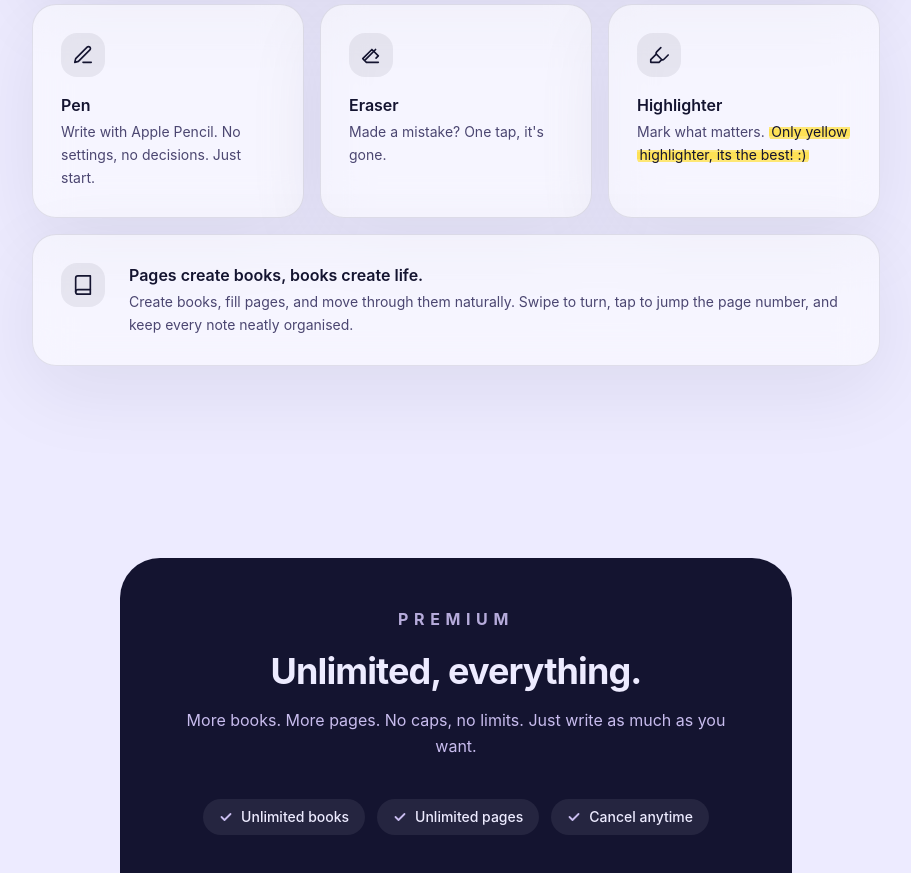
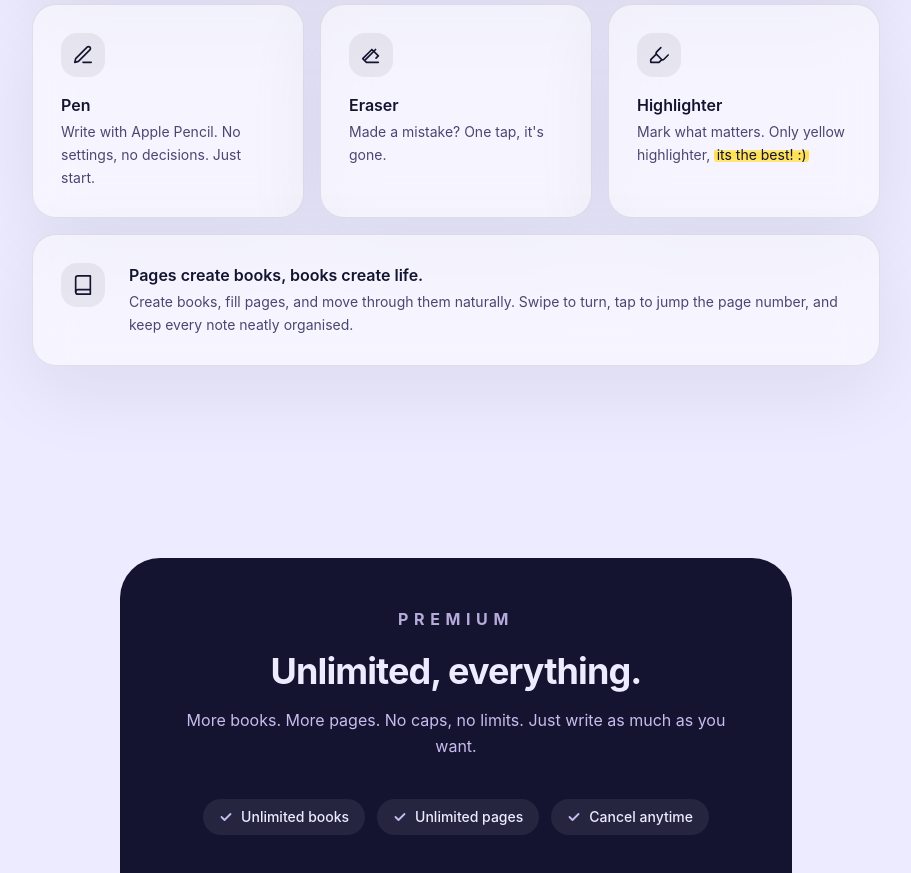
Before and after one commit to thdf65r6qq-glitch/bookbuk-web, a Next.js app: page / in a window 1280 px wide. Shown: the part 1680-2553 px from the top of the page, without its empty margins (184-1095 px from the left). Built offline with nearby package versions, Linux system fonts and the light colour scheme.

Commit message:
Narrow highlighter emphasis

```diff
--- a/app/page.tsx
+++ b/app/page.tsx
@@ -391,10 +391,8 @@ export default function Home() {
               title: "Highlighter",
               body: (
                 <>
-                  Mark what matters.{" "}
-                  <span className="inline-highlight">
-                    Only yellow highlighter, its the best! :)
-                  </span>
+                  Mark what matters. Only yellow highlighter,{" "}
+                  <span className="inline-highlight">its the best! :)</span>
                 </>
               ),
             },
```
